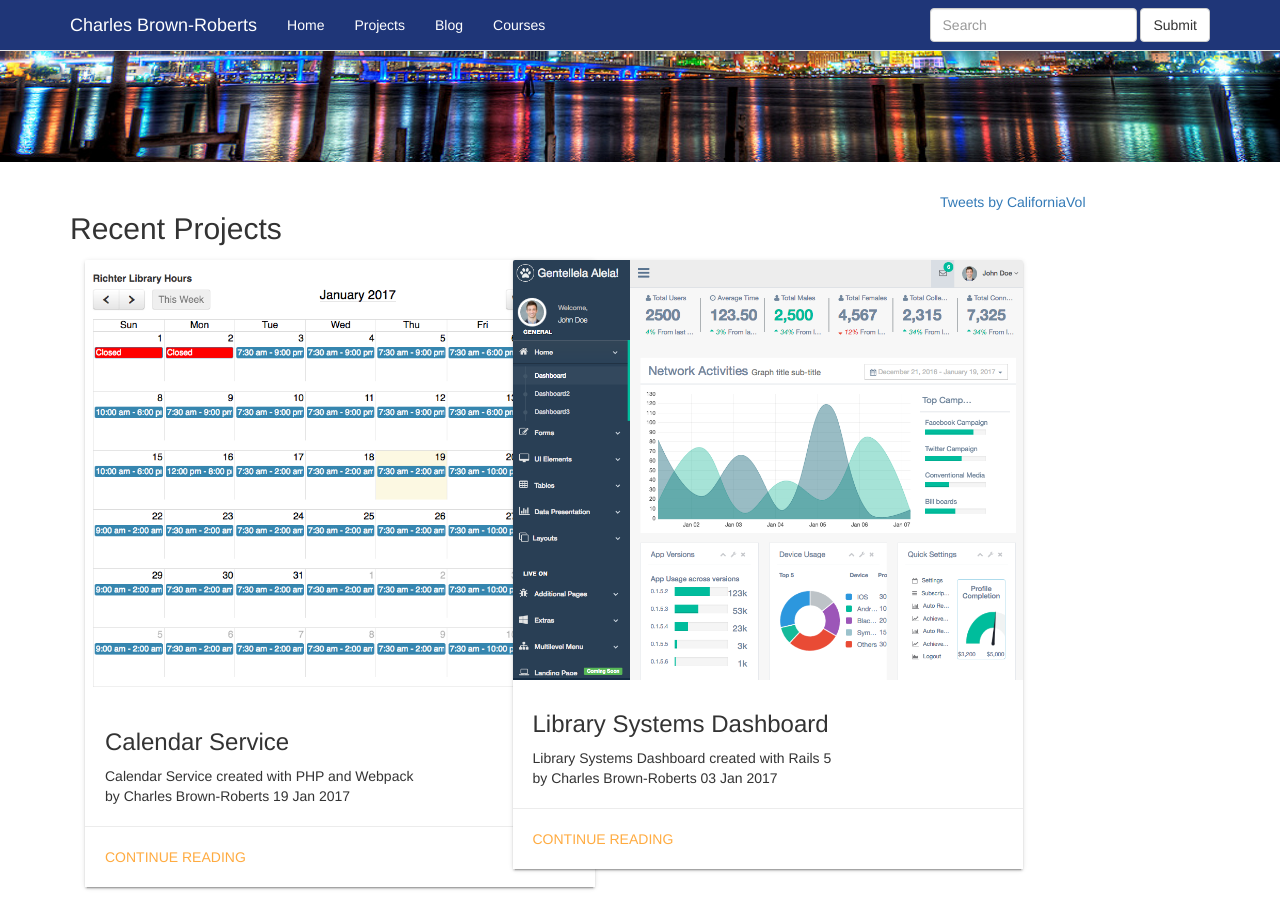
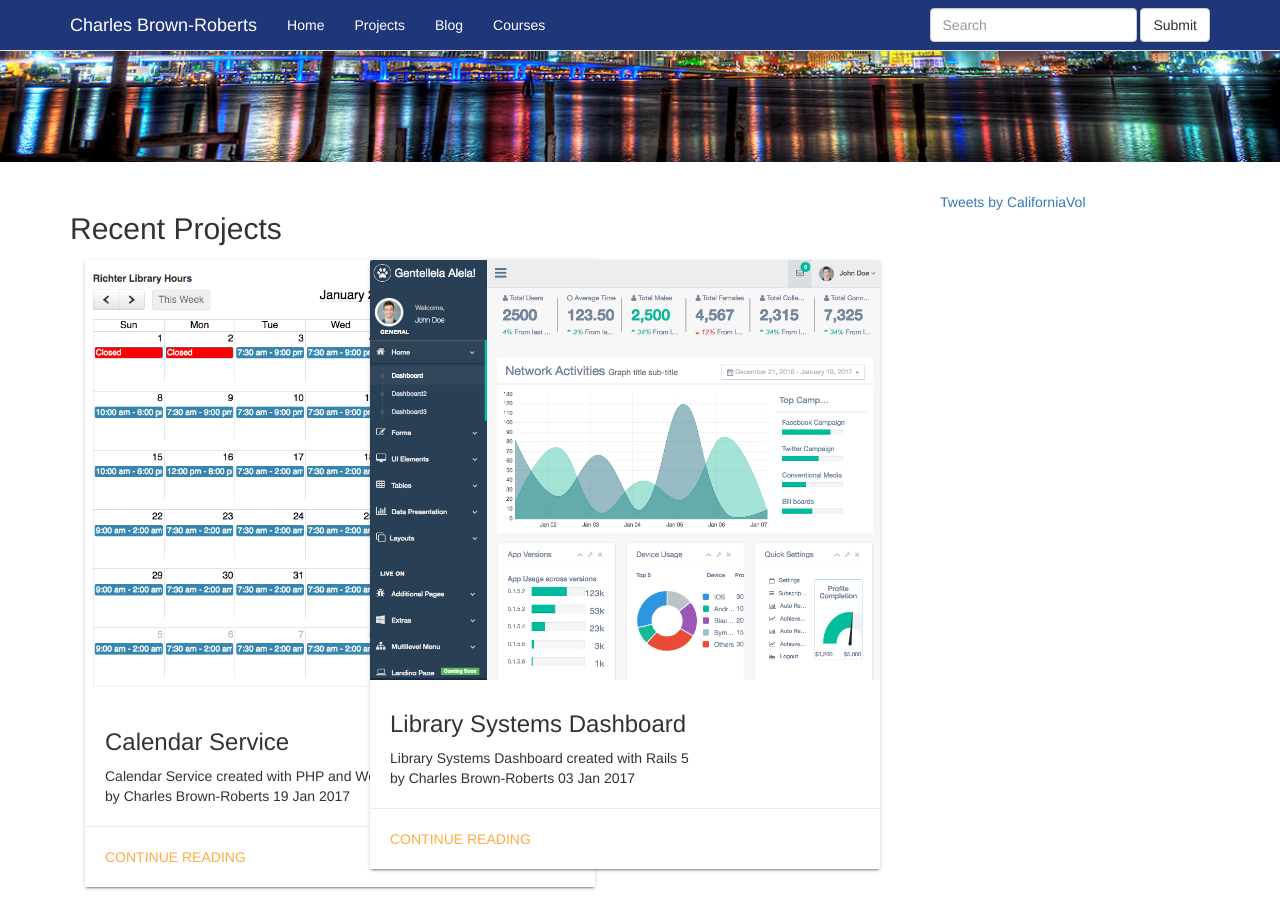
Before and after one commit to cgb37/cgb37.github.io, a Jekyll site: the page built from index.html, in a window 1280 px wide and 900 px high, scrolled down 388 px. Built offline with Jekyll 4.4.1, drawn with Linux system fonts in a browser that asks for light colours; nearby versions of some CDN libraries; a script that is not in the unit is left out; comment, search, counter and statistics services are not loaded.

Commit message:
col resize

```diff
--- a/index.html
+++ b/index.html
@@ -29,7 +29,7 @@
         <div class="row">
             <h2>Recent Projects</h2>
             {% for post in site.categories.project limit:2 %}
-            <div class="col-lg-6">
+            <div class="col-lg-4">
                 <div class="card">
                     <div class="card-image">
                         <img src="{{site.baseurl}}/{{ post.card }}">
```
